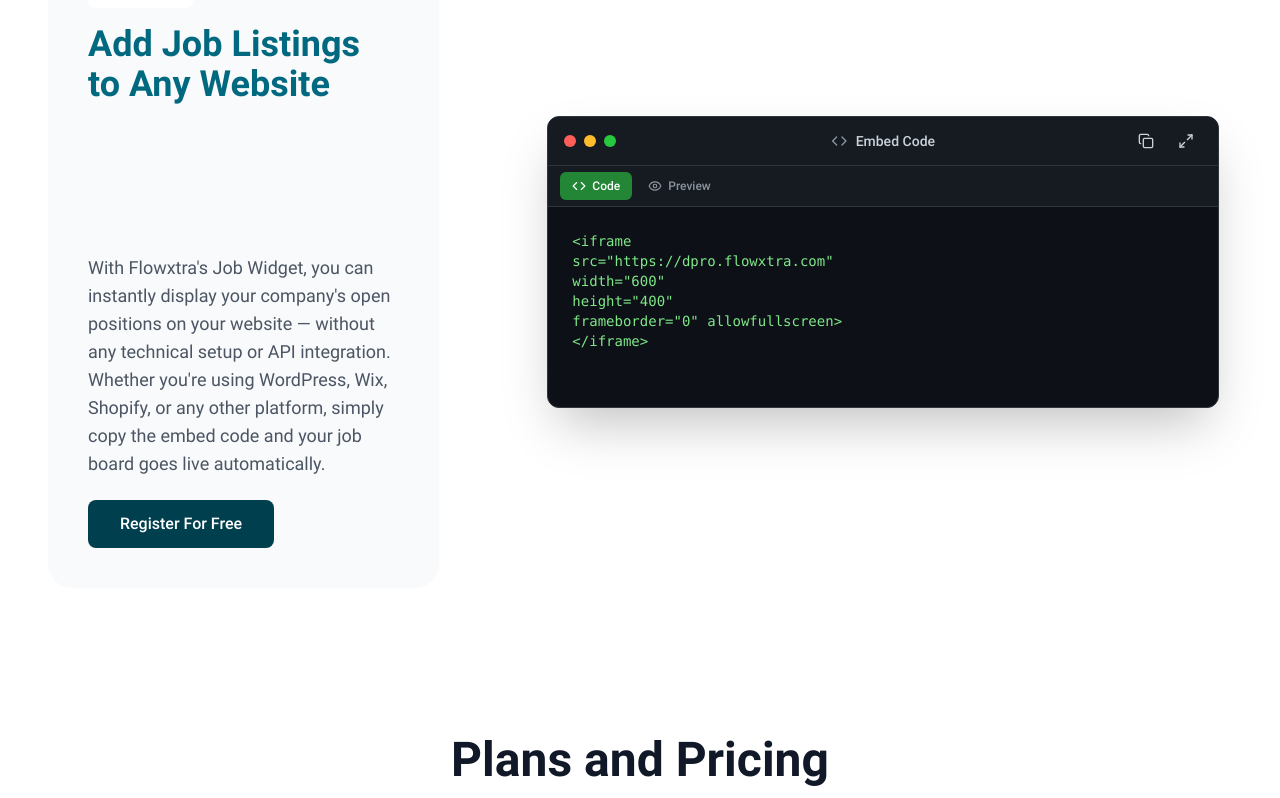
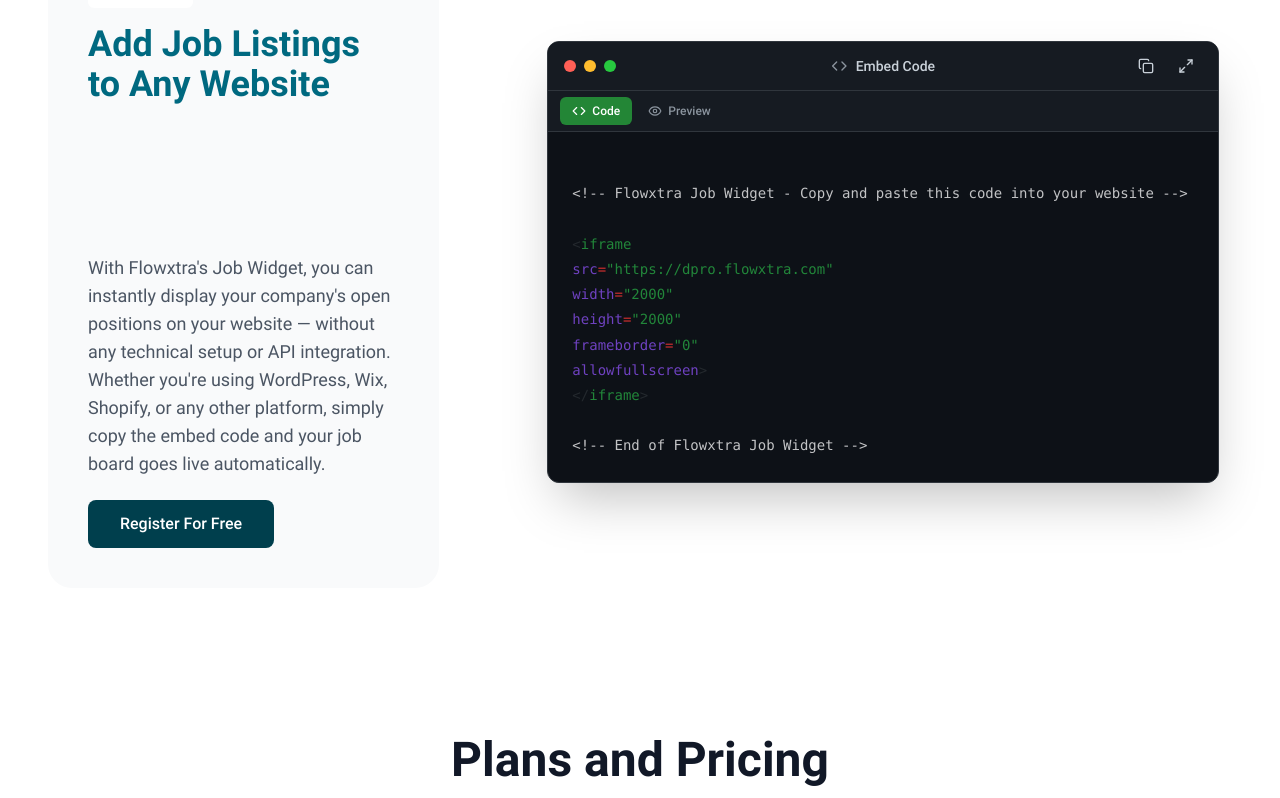
Before and after one commit to Flowxtra/landdingpage_flowxtra, a Next.js app: page / in a window 1280 px wide. Shown: the part 9422-10220 px from the top of the page. Built offline with nearby package versions, Linux system fonts and the light colour scheme.

Commit message:
Job Widget

```diff
--- a/app/page.tsx
+++ b/app/page.tsx
@@ -80,12 +80,19 @@
       imageAlt: "Add Job Listings to Any Website",
       imageOnRight: true,
       showCodeBlock: true,
-      codeBlock: `<iframe
+      // Job widget embed code - displays company jobs on external websites
+      codeBlock: `
+<!-- Flowxtra Job Widget - Copy and paste this code into your website -->
+
+<iframe
 src="https://dpro.flowxtra.com"
-width="600"
-height="400"
-frameborder="0" allowfullscreen>
-</iframe>`,
+width="2000"
+height="2000"
+frameborder="0"
+allowfullscreen>
+</iframe>
+
+<!-- End of Flowxtra Job Widget -->`,
     },
   ];
 
@@ -139,6 +146,7 @@
                       <CodeEditor
                         title="Embed Code"
                         icon={<Code />}
+                        lang="html"
                         copyButton
                         header
                         dots
--- a/components/ui/code-editor.tsx
+++ b/components/ui/code-editor.tsx
@@ -172,6 +172,39 @@
     setIsFullscreen(!isFullscreen);
   };
 
+  // State for Shiki syntax highlighting
+  const [highlightedCode, setHighlightedCode] = React.useState<string>('');
+  const [isLoadingHighlight, setIsLoadingHighlight] = React.useState(true);
+
+  // Highlight code using Shiki with vibrant colors
+  React.useEffect(() => {
+    const loadHighlightedCode = async () => {
+      try {
+        const { codeToHtml } = await import('shiki');
+
+        const html = await codeToHtml(code, {
+          lang: lang,
+          themes: {
+            light: 'min-light',
+            dark: 'one-dark-pro',
+          },
+        });
+
+        setHighlightedCode(html);
+        setIsLoadingHighlight(false);
+      } catch (error) {
+        console.error(`Failed to highlight code for language "${lang}":`, error);
+        // Fallback to plain code
+        setHighlightedCode(`<pre><code>${code.replace(/</g, '&lt;').replace(/>/g, '&gt;')}</code></pre>`);
+        setIsLoadingHighlight(false);
+      }
+    };
+
+    if (code) {
+      loadHighlightedCode();
+    }
+  }, [code, lang]);
+
   return (
     <>
       {/* Backdrop for fullscreen mode */}
@@ -244,8 +277,19 @@
               </div>
             </div>
 
-            {/* Right Side: Copy + Minimize + Exit Buttons */}
+            {/* Right Side: Minimize -> Copy -> Exit */}
             <div className="flex items-center gap-2">
+              {/* Minimize (first) */}
+              <button
+                onClick={() => setIsFullscreen(false)}
+                className="inline-flex items-center justify-center rounded-md h-8 w-8 p-0 bg-transparent hover:bg-white/10 text-[#c9d1d9] hover:text-white transition-colors"
+                aria-label="Exit fullscreen"
+                title="Exit fullscreen"
+              >
+                <Minimize2 className="h-4 w-4" />
+              </button>
+
+              {/* Copy (second) */}
               {copyButton && activeTab === 'code' && (
                 <button
                   onClick={async () => {
@@ -259,15 +303,7 @@
                 </button>
               )}
 
-              <button
-                onClick={() => setIsFullscreen(false)}
-                className="inline-flex items-center justify-center rounded-md h-8 w-8 p-0 bg-transparent hover:bg-white/10 text-[#c9d1d9] hover:text-white transition-colors"
-                aria-label="Exit fullscreen"
-                title="Exit fullscreen"
-              >
-                <Minimize2 className="h-4 w-4" />
-              </button>
-
+              {/* Exit (third) */}
               <button
                 onClick={() => setIsFullscreen(false)}
                 className="flex items-center gap-2 px-3 py-1.5 rounded-md bg-transparent hover:bg-white/10 text-[#c9d1d9] hover:text-white text-sm font-medium transition-colors"
@@ -380,6 +416,7 @@
             )}
             dir="ltr"
           >
+            {isLoadingHighlight ? (
               <pre className={cn(
                 "text-[#7ee787] whitespace-pre-wrap break-words relative leading-relaxed w-full",
                 isFullscreen && "text-base"
@@ -389,11 +426,31 @@
                   isFullscreen ? "text-base" : "text-sm"
                 )}>
                   {visibleCode || (writing ? '' : code)}
-                {cursor && !isDone && (
-                  <span className="inline-block w-[2px] h-4 bg-[#7ee787] animate-pulse ml-0.5 align-middle"></span>
-                )}
                 </code>
               </pre>
+            ) : (
+              <div
+                className={cn(
+                  "whitespace-pre-wrap break-words relative w-full",
+                  // Remove default Shiki styles
+                  "[&_pre]:!bg-transparent [&_pre]:!p-0 [&_pre]:!m-0 [&_pre]:!overflow-visible",
+                  "[&_code]:!bg-transparent [&_code]:!p-0 [&_code]:!font-mono [&_code]:!text-sm [&_code]:!leading-relaxed",
+                  "[&_.shiki]:!bg-transparent [&_.shiki]:!font-mono",
+                  // Dark mode support (like shadcn.io)
+                  "dark:[&_.shiki]:!text-[var(--shiki-dark)]",
+                  "dark:[&_.shiki]:!bg-transparent",
+                  "dark:[&_.shiki_span]:!text-[var(--shiki-dark)]",
+                  "dark:[&_.shiki_span]:![font-style:var(--shiki-dark-font-style)]",
+                  "dark:[&_.shiki_span]:![font-weight:var(--shiki-dark-font-weight)]",
+                  // Better text rendering
+                  "[&_code]:!text-[14px]",
+                  "[&_code]:!leading-[1.8]",
+                  isFullscreen && "[&_code]:!text-[15px]"
+                )}
+                dir="ltr"
+                dangerouslySetInnerHTML={{ __html: highlightedCode }}
+              />
+            )}
           </div>
         ) : (
           <div
```
Lines whose indentation alone changed are shown as unchanged.
